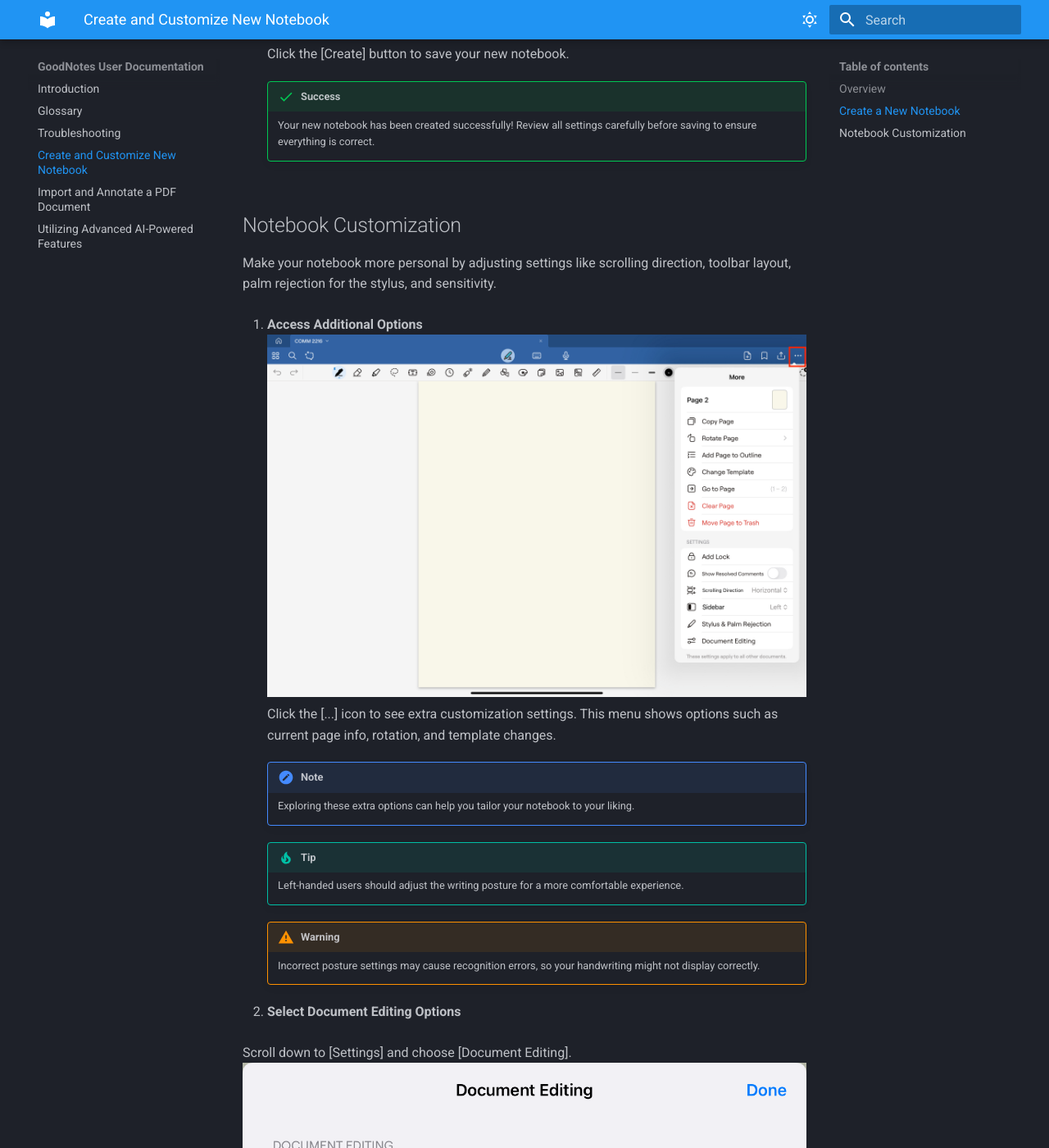
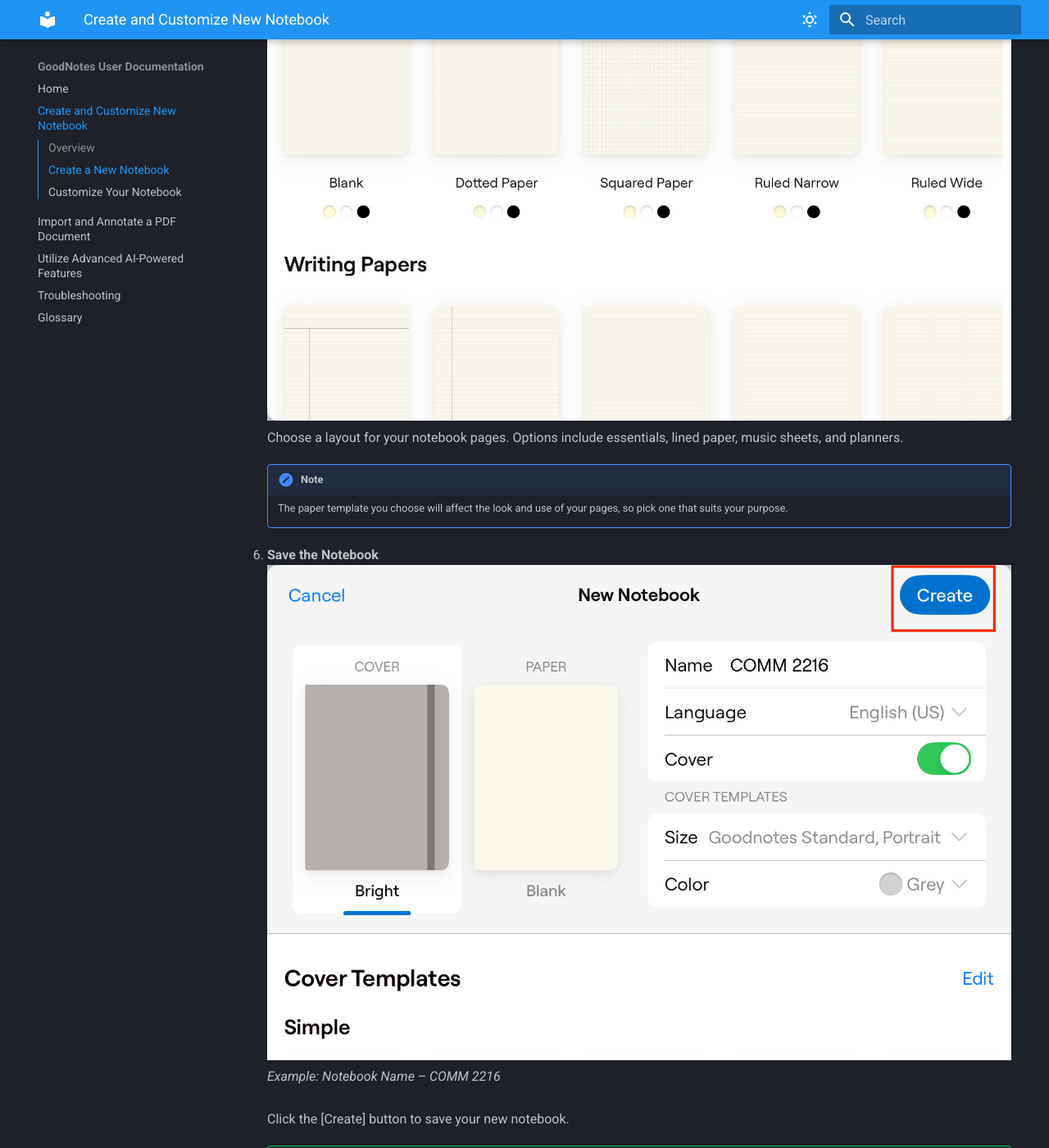
Before and after one commit to hmjkim/goodnotes-user-documentation, an MkDocs documentation site: the page built from docs/create-customize-new-notebook.md, in a window 1280 px wide and 1400 px high, scrolled down 5551 px. Shown: the whole window at 82% size. Built offline with MkDocs 1.6.1 and Material for MkDocs 9.7.7, drawn with Linux system fonts in a browser that asks for light colours; some of the changed text lies outside the part shown.

Commit message:
Add navigation

```diff
--- a/docs/create-customize-new-notebook.md
+++ b/docs/create-customize-new-notebook.md
@@ -63,7 +63,7 @@
         Your new notebook has been created successfully! Review all settings carefully before saving to ensure everything is correct.
 
 
-## Notebook Customization
+## Customize Your Notebook
 
 Make your notebook more personal by adjusting settings like scrolling direction, toolbar layout, palm rejection for the stylus, and sensitivity.
 
--- a/mkdocs.yml
+++ b/mkdocs.yml
@@ -1,7 +1,19 @@
 site_name: GoodNotes User Documentation
-site_url: https://user-doc.com
+nav:
+  - Home: "index.md"
+  - Create and Customize New Notebook: "create-customize-new-notebook.md"
+  - Import and Annotate a PDF Document: "importing-annotating-pdf.md"
+  - Utilize Advanced AI-Powered Features: "utilizing-ai-features.md"
+  - Troubleshooting: "troubleshooting.md"
+  - Glossary: "glossary.md"
+
 theme:
   name: material
+  features:
+    - navigation.tracking
+    - navigation.sections
+    - navigation.top
+    - toc.integrate
   palette:
     # Dark Mode
     - scheme: slate
```
